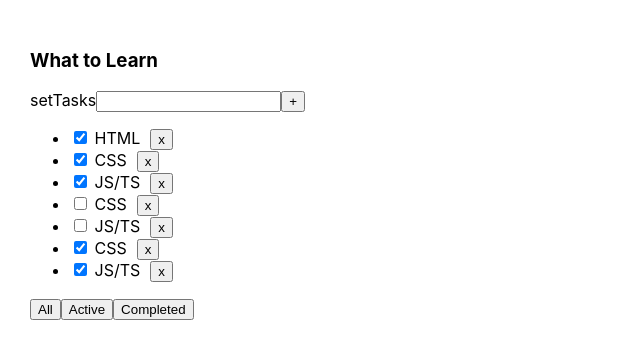
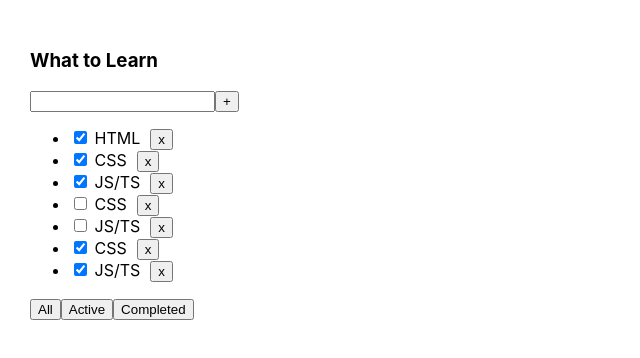
Before and after one commit to sveta-confeta/TodoList, a React (Create React App) app: page / in a window 1280 px wide. Shown: the top 358 px of the page, without its empty margins (0-640 px from the left). Built offline with nearby package versions, Linux system fonts and the light colour scheme.

Commit message:
add value,add new task,add remove value

```diff
--- a/package.json
+++ b/package.json
@@ -10,10 +10,12 @@
     "@types/node": "^12.0.0",
     "@types/react": "^16.9.0",
     "@types/react-dom": "^16.9.0",
+    "@types/uuid": "^8.3.3",
     "react": "^16.13.1",
     "react-dom": "^16.13.1",
     "react-scripts": "3.4.1",
-    "typescript": "^4.5.2"
+    "typescript": "^4.5.2",
+    "uuid": "^8.3.2"
   },
   "scripts": {
     "start": "react-scripts start",
--- a/src/App.tsx
+++ b/src/App.tsx
@@ -1,6 +1,7 @@
 import React, {useState} from 'react';
 import './App.css';
 import {TodoList} from "./TodoList";
+import {v1} from "uuid";
 
 export type filterType = 'All' | 'Active' | 'Completed' //типизация фильтра для кнопок
 
@@ -10,51 +11,53 @@ function App() {
     const todoListTitle: string = 'What to Learn';
 
     //hook
-    const [tasks, setTasks] = useState([ //чтоб происходила перерисовка видоизмененных данных
-        {id: 1, title: 'НTML', isDone: true},//use state принимает данные и возращает массив
-        {id: 2, title: 'CSS', isDone: true},
-        {id: 3, title: 'JS/TS', isDone: true},
-        {id: 4, title: 'CSS', isDone: false},
-        {id: 5, title: 'JS/TS', isDone: false},
-        {id: 6, title: 'CSS', isDone: true},
-        {id: 7, title: 'JS/TS', isDone: true},
+    let [tasks, setTasks] = useState([ //чтоб происходила перерисовка видоизмененных данных
+        {id: v1(), title: 'НTML', isDone: true},//use state принимает данные и возращает массив
+        {id:  v1(), title: 'CSS', isDone: true},
+        {id:  v1(), title: 'JS/TS', isDone: true},
+        {id:  v1(), title: 'CSS', isDone: false},
+        {id:  v1(), title: 'JS/TS', isDone: false},
+        {id: v1(), title: 'CSS', isDone: true},
+        {id: v1(), title: 'JS/TS', isDone: true},
     ]);
 
+    //функция-колбэк для кнопки добавления задач в инпут:
+    const addTask=(title:string)=>{
+        setTasks([ {id: v1(), title: title, isDone: true},...tasks])
+    }
+
     // функция для кнопки удаления
-    const removeTask = (mId: number) => {  //mId-мы назвали id специально чтоб не путаться где чье id
+    const removeTask = (mId: string) => {  //mId-мы назвали id специально чтоб не путаться где чье id
         setTasks(tasks.filter(f => f.id !== mId)) //функция удаления которая будет привязана к кнопке и ее надо через
         //пропс поместить в туду лист
     }
     //hook
-    // const [filterValue, setFilterValue] = useState<filterType>('All') //all-по умолчанию
-    // console.log(filterValue);
-    //
-    //
-    // // фильтр для кнопок
-    // let isDoneTrue = tasks
-    // if (filterValue === 'Active') {
-    //     isDoneTrue = tasks.filter(f => f.isDone);
-    // }
-    // if (filterValue === 'Completed') {
-    //     isDoneTrue = tasks.filter(f => !f.isDone);
-    // }
-    // //принимает значение value от кнопок
-    // const filteredTasks = (value: filterType) => {  //принимаем от кнопки value (например'all')
-    //     setFilterValue(value);
-    // }
-    // const setFilter = (value:string) => {  //принимаем от кнопки value (например'all')
-    //   setMyFilter(value)                    //если 'all'-то дай все
-    //     console.log(filter);                  //если 'Active'-то дай не все
-    // }                                         //если 'completed'-то дай не не все
+    const [filterValue, setFilterValue] = useState<filterType>('All') //all-по умолчанию
+
+
+    // фильтр для кнопок
+    let isDoneTrue = tasks;
+    if (filterValue === 'Active') {
+        isDoneTrue = tasks.filter(f => f.isDone);
+    }
+
+    if (filterValue === 'Completed') {
+        isDoneTrue = tasks.filter(f => !f.isDone);
+    }
+    //принимает значение value от кнопок
+    const filteredTasks = (value: filterType) => {  //принимаем от кнопки value (например'all')
+        setFilterValue(value);
+    }
 
 
     return (
         <div className="App">
             <TodoList
                 title={todoListTitle}
-                tasks={tasks}
+                tasks={isDoneTrue}
                 removeTask={removeTask} //перебрасываем в тудулист функция удаления
-                // setFilter={setFilterValue} //передаем функцию и не забываем типизаровать в тудулисте
+                setFilter={filteredTasks} //передаем функцию и не забываем типизаровать в тудулисте
+                addTask={addTask}
             />
 
         </div>
--- a/src/TodoList.tsx
+++ b/src/TodoList.tsx
@@ -1,9 +1,9 @@
-import React, {useState} from "react";
+import React, {ChangeEvent, ChangeEventHandler, useState,KeyboardEvent} from "react";
 import s from './TodoList.module.css'
 import {filterType} from "./App";
 
 type TaskType = {
-    id: number //для идентификации конкретной таски, когда их много
+    id: string //для идентификации конкретной таски, когда их много
     title: string
     isDone: boolean
 }
@@ -11,37 +11,42 @@ type TaskType = {
 type TodoListPropsType = {
     title: string
     tasks: Array<TaskType>
-     removeTask: (mId: number) => void//функция удаления
-    // setFilter: (value: filterType) => void //void-потому что функция ничего не возращает,без return
+     removeTask: (mId: string) => void//функция удаления
+    setFilter: (value: filterType) => void //void-потому что функция ничего не возращает,без return
+    addTask:(title:string)=>void //функция добавления в инпут
 }
 
 export function TodoList(props: TodoListPropsType) {
+    const[title,setTitle]=useState<string>(' '); //локальный useState для предварительного пользовательского ввода в инпут.
+    //по умолчанию пустая сторока
 
-    const [filterValue, setFilterValue] = useState<filterType>('All') //all-по умолчанию
-
-    // фильтр для кнопок
-    let isDoneTrue = props.tasks
-    if (filterValue === 'Active') {
-        isDoneTrue = isDoneTrue.filter(f => f.isDone);
+    const onChangeHandler=(event:ChangeEvent<HTMLInputElement>)=>{
+       setTitle(event.currentTarget.value) }
+       const addTitle=()=> {
+           props.addTask(title)
+           setTitle(' ')
     }
-    if (filterValue === 'Completed') {
-        isDoneTrue= isDoneTrue.filter(f => !f.isDone);
-    }
-    //принимает значение value от кнопок
-    const filteredTasks = (value: filterType) => {  //принимаем от кнопки value (например'all')
-        setFilterValue(value);
-    }
-
-
+    const keyPress=(event:KeyboardEvent<HTMLInputElement>)=>{
+        if(event.key==='Enter'){
+            addTitle()
+        }}
+    const onClickSetAllFilter=() => props.setFilter('All');
+    const onClickSetActiveFilter=() => props.setFilter('Active');
+    const onClickSetCompletedFilter=() => props.setFilter('Completed')
     return (
         <div>
             <h3>{props.title}</h3>
-            <div>setTasks
-                <input/>
-                <button>+</button>
+            <div>
+                <input
+                    value={title}
+                    onChange={onChangeHandler}
+                    onKeyPress={keyPress}
+                />
+                {/*передаем функцию-коллбэк:*/}
+                <button onClick={addTitle}>+</button>
             </div>
             <ul>{/* потому что в эту ul мы передаем array => tasks*/}
-                {isDoneTrue.map((m => {
+                {props.tasks.map((m => {
                     return (
                         <li key={m.id}><input type="checkbox" checked={m.isDone}/> <span>{m.title}</span>
                             <button onClick={() => props.removeTask(m.id)}
@@ -52,10 +57,10 @@ export function TodoList(props: TodoListPropsType) {
                 }))}
             </ul>
             <div>
-                <button onClick={() => filteredTasks('All')}>All</button>
+                <button onClick={onClickSetAllFilter}>All</button>
                 {/*через параметр мы передаем строку -идентификатор кнопки*/}
-                <button onClick={() => filteredTasks('Active')}>Active</button>
-                <button onClick={() => filteredTasks('Completed')}>Completed</button>
+                <button onClick={onClickSetActiveFilter}>Active</button>
+                <button onClick={onClickSetCompletedFilter}>Completed</button>
             </div>
         </div>
 
```
Also changed, not shown: 1 other file (tests, documents, lock files or other folders).
